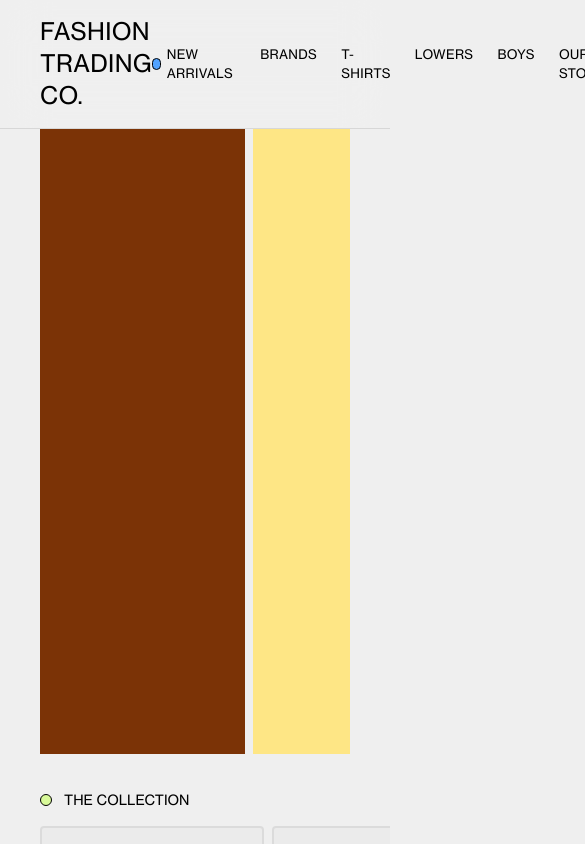
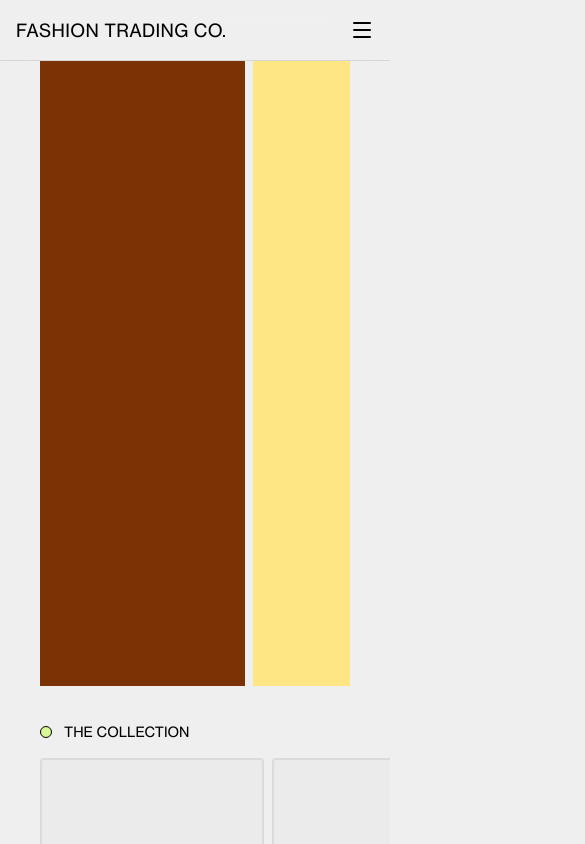
Before and after one commit to nishkarshvarshney1/Fashion-Trading-Co., a React (Vite) app: page / in a window 390 px wide. Shown: the top 844 px of the page, 585 px wide, since content can reach past the window. Built offline with nearby package versions, Linux system fonts and the light colour scheme.

Commit message:
Added the menu bar for responsiveness and it's components

```diff
--- a/src/App.jsx
+++ b/src/App.jsx
@@ -1,4 +1,4 @@
-import React from 'react'
+import React, { useState } from 'react'
 import Header from './components/Main/Header';
 import Hero from './components/Main/Hero';
 import Collection from './components/Main/Collection/Collection';
@@ -7,11 +7,16 @@
 import NewArrivals from './components/Main/NewArrivals/NewArrivals';
 import Brands from './components/Main/Brands/Brands';
 import Footer from './components/Main/Footer/Footer';
+import Menu from './components/Main/Menu'
 
 const App = () => {
+  const [isMenuOpened, setIsMenuOpened] = useState(false)
   return (
     <div className='h-fit bg-(--white)'>
-      <Header />
+      {isMenuOpened
+        ? <Menu setIsMenuOpened={setIsMenuOpened} />
+        : <>
+          <Header setIsMenuOpened={setIsMenuOpened} />
           <Hero />
           <Collection />
           <Hero />
@@ -20,6 +25,8 @@
           <NewArrivals />
           <Brands />
           <Footer />
+        </>}
+
     </div>
   )
 }
--- a/src/components/Main/Header.jsx
+++ b/src/components/Main/Header.jsx
@@ -1,12 +1,12 @@
-import { Search } from 'lucide-react';
+import { Menu, Search } from 'lucide-react';
 import React from 'react'
 
-const Header = () => {
+const Header = ({setIsMenuOpened}) => {
   return (
-    <div className='sticky top-0 z-1000 grid grid-cols-[1fr_auto_1fr] px-10 text-[0.8125rem] items-center py-4 bg-(--white)/70 backdrop-blur-xl font-extralight backdrop-saturate-150 tracking-wide border-b border-black/10'>
-        <h1 className='text-2xl'>FASHION TRADING CO.</h1>
-        <div className='justify-self-center flex gap-6'>
-            <h3 className='flex gap-1.5 items-center'>
+    <div className='sticky top-0 z-1000 lg:grid flex justify-between grid-cols-[1fr_auto_1fr] px-4 md:px-10 text-[0.8125rem] items-center py-4 bg-(--white)/70 backdrop-blur-xl font-extralight backdrop-saturate-150 tracking-wide border-b border-black/10'>
+        <h1 className='lg:text-2xl text-lg'>FASHION TRADING CO.</h1>
+        <div className='justify-self-center gap-6 lg:flex hidden'>
+            <h3 className='gap-1.5 items-center xl:flex hidden'>
                 <div className='w-3 h-3 rounded-full border border-black bg-blue-400'></div>
                 NEW ARRIVALS
                 </h3>
@@ -14,16 +14,23 @@
             <h3>T-SHIRTS</h3>
             <h3>LOWERS</h3>
             <h3>BOYS</h3>
-            <h3>OUR STORE</h3>
+            <h3 className='xl:block hidden'>OUR STORE</h3>
         </div>
-        <div className='justify-self-end flex gap-6 '>
+        <div className='justify-self-end lg:flex hidden gap-6 '>
             <button className='flex items-center gap-2'>
                 <Search size={16} />
-                 SEARCH
+                 <span className='xl:inline hidden'>SEARCH</span>
                  </button>
             <h3>ACCOUNT</h3>
             <h3>CONTACT</h3>
         </div>
+        {/* burger menu */}
+        <button onClick={()=>{
+            setIsMenuOpened(true)
+        }}
+         className='lg:hidden cursor-pointer'>
+            <Menu />
+        </button>
     </div>
   )
 }
--- /dev/null
+++ b/src/components/Main/Menu.jsx
@@ -0,0 +1,38 @@
+import { Search } from 'lucide-react';
+import React from 'react'
+
+const Menu = ({setIsMenuOpened}) => {
+    return (
+        <div className='h-screen bg-(--white) text-[0.8125rem] p-4 flex flex-col gap-8 tracking-wide'>
+            <div className='flex justify-between'>
+                <h2 className='text-lg'>FASHION TRADING CO.</h2>
+                <button onClick={()=>{
+                    setIsMenuOpened(false)
+                }}
+                className='cursor-pointer text-sm'
+                >CLOSE</button>
+            </div>
+            <div className='border-t border-black pt-5 gap-3 font-[NHaas-bold] flex flex-col'>
+                <h3 className='gap-1.5 items-center flex'>
+                    <div className='w-3 h-3 rounded-full border border-black bg-blue-400'></div>
+                    NEW ARRIVALS
+                </h3>
+                <h3>BRANDS</h3>
+                <h3>T-SHIRTS</h3>
+                <h3>LOWERS</h3>
+                <h3>BOYS</h3>
+                <h3>OUR STORE</h3>
+            </div>
+            <div className='flex gap-3 flex-col border-t border-(--white-gray) pt-5'>
+            <button className='flex items-center gap-2'>
+                <Search size={16} />
+                 <span>SEARCH</span>
+                 </button>
+            <h3>ACCOUNT</h3>
+            <h3>CONTACT</h3>
+        </div>
+        </div>
+    )
+}
+
+export default Menu
```
Lines whose indentation alone changed are shown as unchanged.
